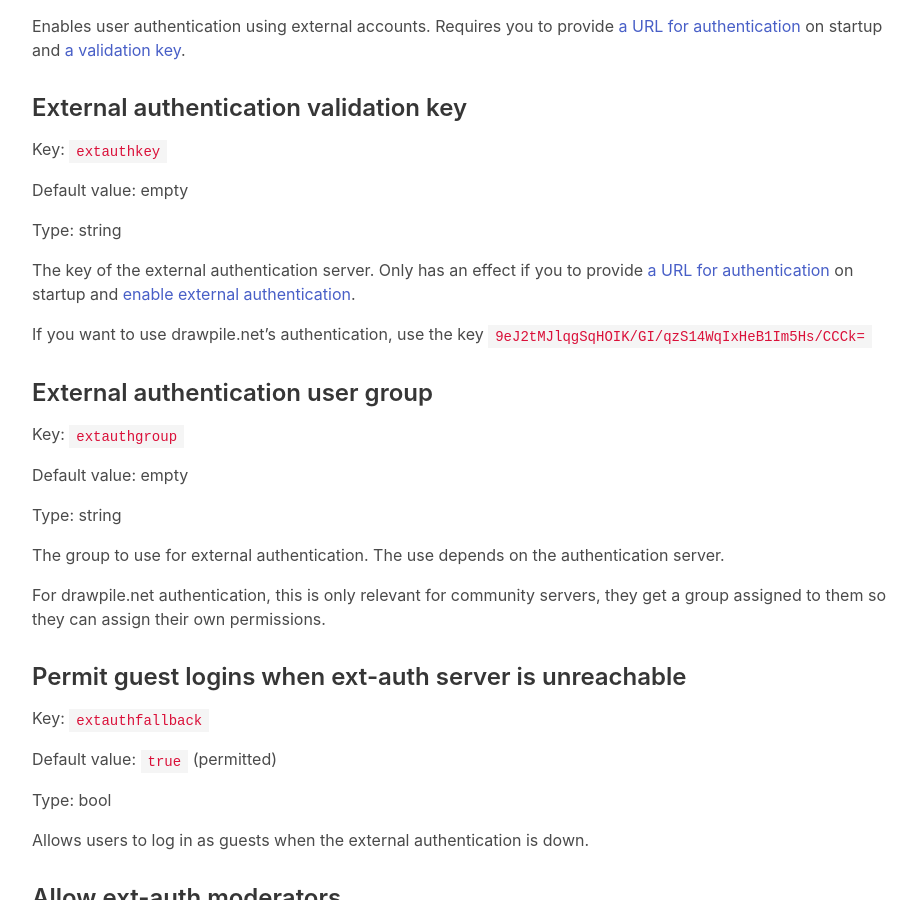
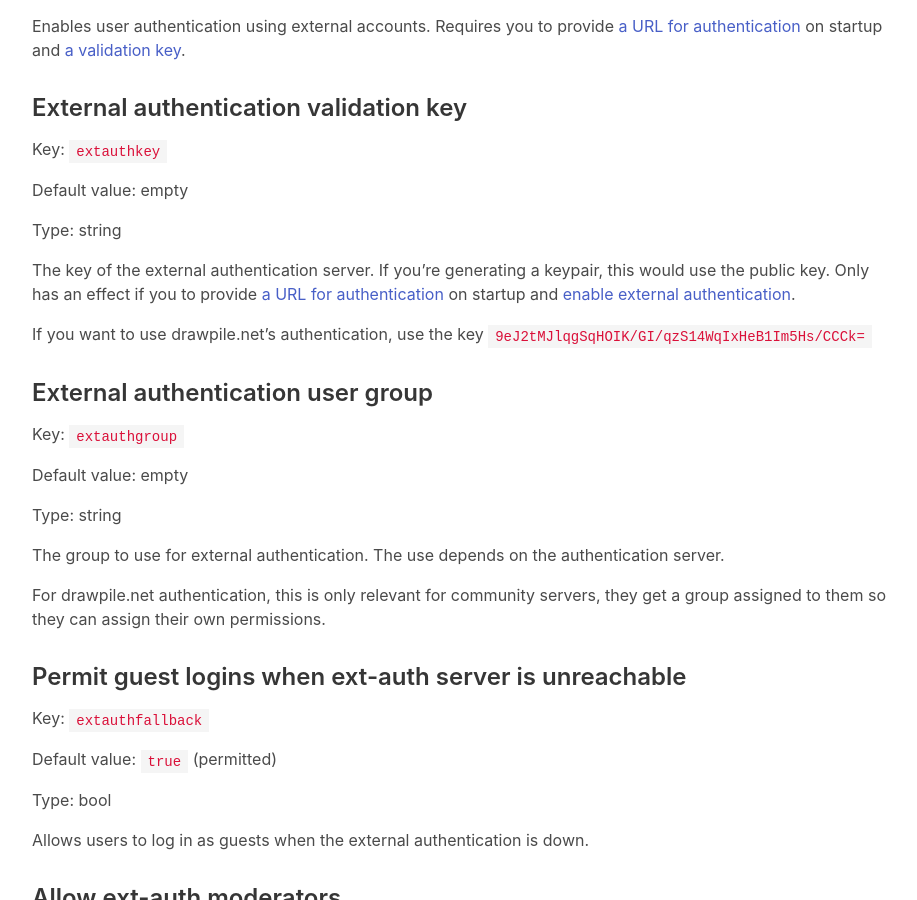
Before and after one commit to drawpile/drawpile.github.io, a Jekyll site: the page built from help/server/serverconfig.markdown, in a window 1280 px wide and 900 px high, scrolled down 14912 px. Shown: the whole window, without its empty margins (32-949 px from the left). Built offline with Jekyll 4.4.1, drawn with Linux system fonts in a browser that asks for light colours.

Commit message:
Update serverconfig.markdown

```diff
--- a/help/server/serverconfig.markdown
+++ b/help/server/serverconfig.markdown
@@ -538,7 +538,7 @@ Default value: empty
 
 Type: string
 
-The key of the external authentication server. Only has an effect if you to provide [a URL for authentication](#external-authentication-url) on startup and [enable external authentication](#external-authentication-enabled).
+The key of the external authentication server. If you're generating a keypair, this would use the public key. Only has an effect if you to provide [a URL for authentication](#external-authentication-url) on startup and [enable external authentication](#external-authentication-enabled).
 
 If you want to use drawpile.net's authentication, use the key `9eJ2tMJlqgSqHOIK/GI/qzS14WqIxHeB1Im5Hs/CCCk=`
 
```
